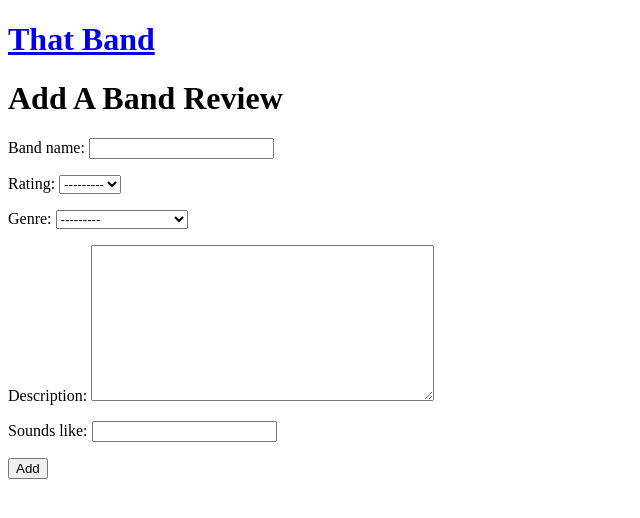
After one commit to skrabbit9000/thatband, a Django app: page /band/add in a window 1280 px wide. The commit adds this page. Shown: the top 518 px of the page, without its empty margins (0-640 px from the left). Run offline with Django 3.2, Linux system fonts and the light colour scheme.

Commit message:
add band, fixed display of rating and genre

```diff
--- a/thatband/reviews/models.py
+++ b/thatband/reviews/models.py
@@ -1,4 +1,5 @@
 from django.db import models
+from django.urls import reverse
 
 
 class Rating(models.TextChoices):
@@ -37,9 +38,11 @@ class Review(models.Model):
     description = models.TextField()
 
     sounds_like = models.CharField(
-        max_length=120,
-        blank = True
+        max_length=120, blank=True
     )  # TODO add functionality to link to another band.
 
     def __str__(self):
         return self.band_name
+
+    def get_absolute_url(self):
+        return reverse("band", args=[str(self.id)])
--- a/thatband/reviews/urls.py
+++ b/thatband/reviews/urls.py
@@ -1,6 +1,8 @@
 from django.urls import path
-from .views import BandListView
+from .views import BandListView, BandDetailView, BandAddView
 
 urlpatterns = [
     path("", BandListView.as_view(), name="home"),
+    path('band/<int:pk>/', BandDetailView.as_view(), name='band'),
+    path('band/add', BandAddView.as_view(), name='add_band'),
 ]
--- a/thatband/reviews/views.py
+++ b/thatband/reviews/views.py
@@ -1,7 +1,19 @@
-from django.views import generic
+from django.views.generic import ListView, DetailView
+from django.views.generic.edit import CreateView
 from .models import Review
 
 
-class BandListView(generic.ListView):
+class BandListView(ListView):
     model = Review
     template_name = "home.html"
+    ordering = ["band_name"]
+
+
+class BandDetailView(DetailView):
+    model = Review
+    template_name = "band.html"
+
+class BandAddView(CreateView):
+    model = Review
+    template_name = "add_band.html"
+    fields = ['band_name', 'rating', 'genre', 'description', 'sounds_like']
--- /dev/null
+++ b/thatband/templates/add_band.html
@@ -0,0 +1,8 @@
+{% extends 'base.html' %}
+{% block content %}
+<h1>Add A Band Review</h1>
+<form action="" method="post">{% csrf_token %}
+    {{ form.as_p }}
+    <input type="submit" value="Add" />
+</form>
+{% endblock content %}
--- a/thatband/templates/base.html
+++ b/thatband/templates/base.html
@@ -8,6 +8,9 @@
     <header>
         <h1><a href="{% url 'home' %}">That Band</a></h1>
     </header>
+    {% if view.template_name != 'add_band.html' %}
+        <div><a href="{% url 'add_band' %}">Add Band</a></div>
+    {% endif %}
     <div>
         {% block content %}
         {% endblock content %}
--- a/thatband/templates/home.html
+++ b/thatband/templates/home.html
@@ -2,7 +2,7 @@
 {% block content %}
     {% for band in object_list %}
         <div>
-            <h2>{{ band.band_name }} -> {{ band.rating }}</h2>
+            <h2><a href="{% url 'band' band.pk %}">{{ band.band_name }}</a> -> {{ band.get_rating_display }}</h2>
         </div>
     {% endfor %}
 {% endblock content %}
```
Also changed, not shown: thatband/templates/band.html (added, +10 -0 lines).
